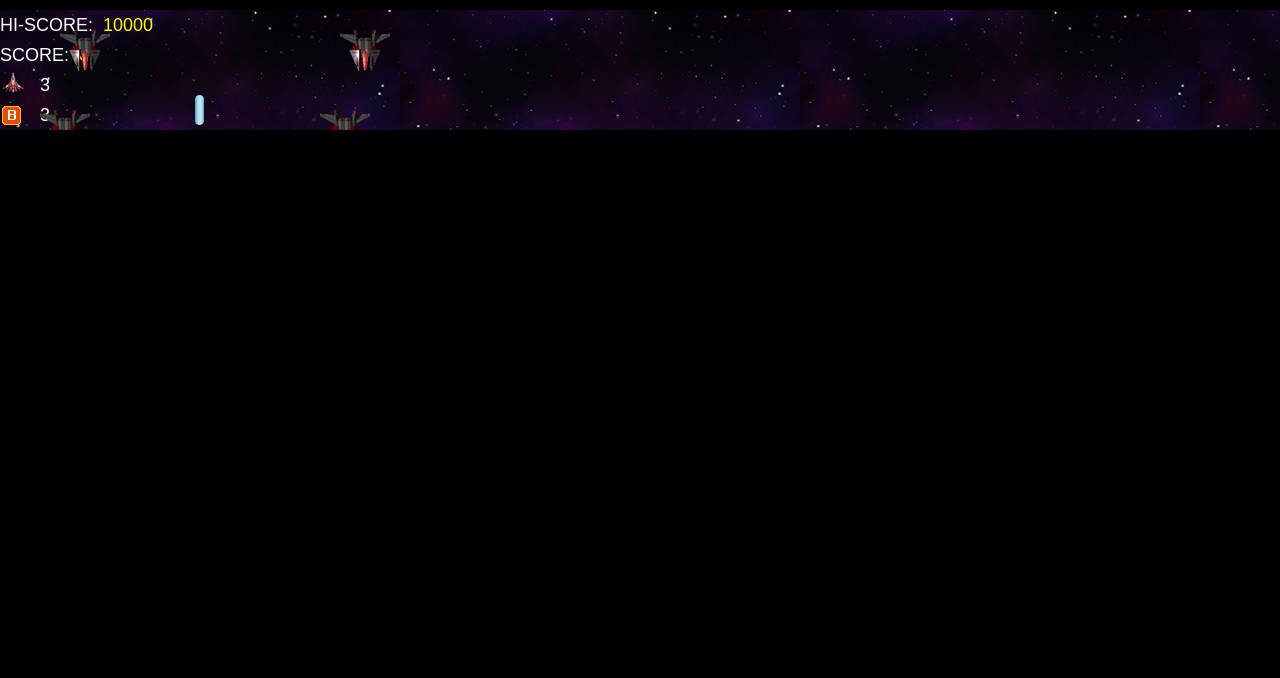
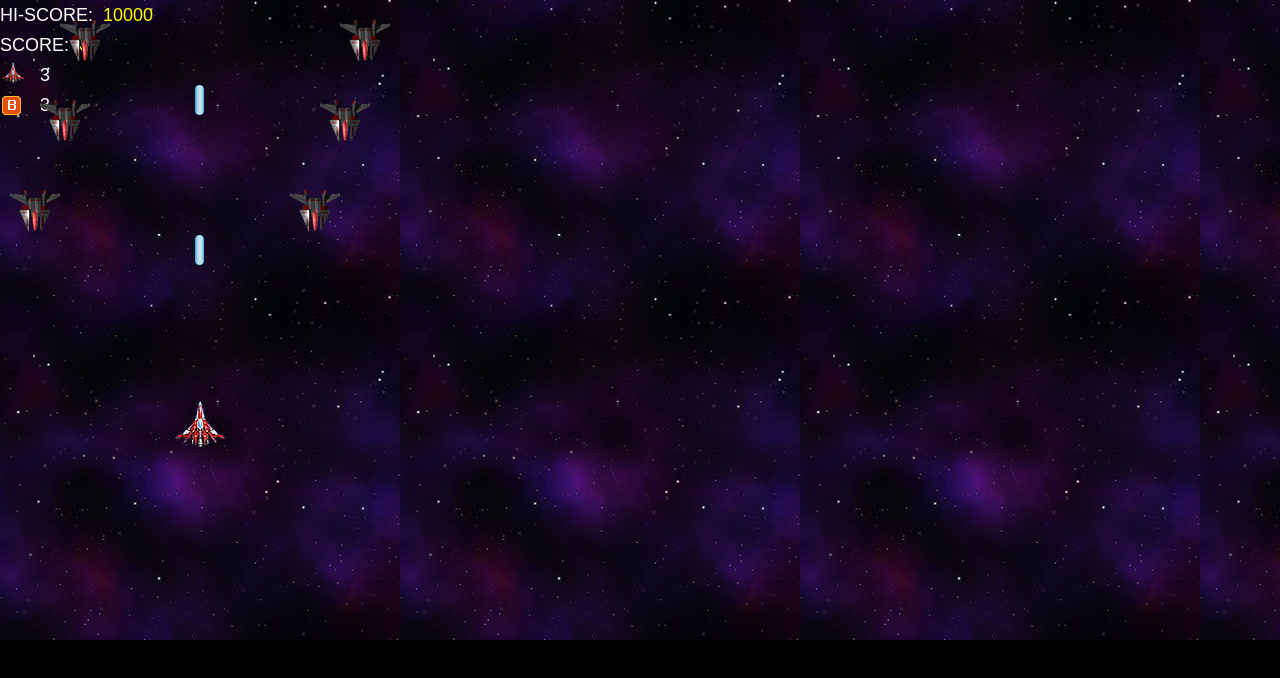
Before and after one commit to Scarlettyc/flight_fight2, a plain HTML site: page index.html in a window 1280 px wide. Drawn offline with Linux system fonts and the light colour scheme.

Commit message:
screen change

```diff
--- a/css/style.css
+++ b/css/style.css
@@ -1,10 +1,10 @@
 body{margin:0px; background:#000000;}
 
-.board{width:0px auto;	margin:0px auto;}
+.board{height:640px; width:100%;	margin:0px 0px 0px 0px}
 
 /*.board .header{height:40px; color:#FFFF00;}*/
 
-.board .gameplane{float:left; position:relative; width:100%; height:100%; margin:10px 0px 0px 0px; border:0px solid #FF9900; display:inline; overflow:hidden;}
+.board .gameplane{float: left; position:relative; width:100%; height:100%; margin:0px 0px 0px 0px; border:0px solid #FF9900; display:inline; overflow:hidden;}
 .board .bg0{background:url('../images/bg.jpg');}
 .board .bg1{background:url('../images/bg.jpg');}
 .board .bg2{background:url('../images/bg.jpg');}
@@ -15,8 +15,8 @@ body{margin:0px; background:#000000;}
 .board .bgover{background:url('../images/bg.jpg');}
 .board .bgclear{background:url('../images/bg.jpg');}
 
-/*.board .aspectration{position: relative;height: 0;width: 100%;}
-.board .aspectration{padding-top: 140%}*/
+/*.board .aspectration{position: relative;height: 90%;width: 0;}
+.board .aspectration{padding-right: :160%}*/
 
 .board .gameplane .op{width:350px;text-align:center; margin:60px auto;}
 .board .gameplane .op .logo{width:350px; height:200px; text-align:center; background:url('../images/logo.png') no-repeat;}
```
Also changed, not shown: index.html (+11 -0 lines).
